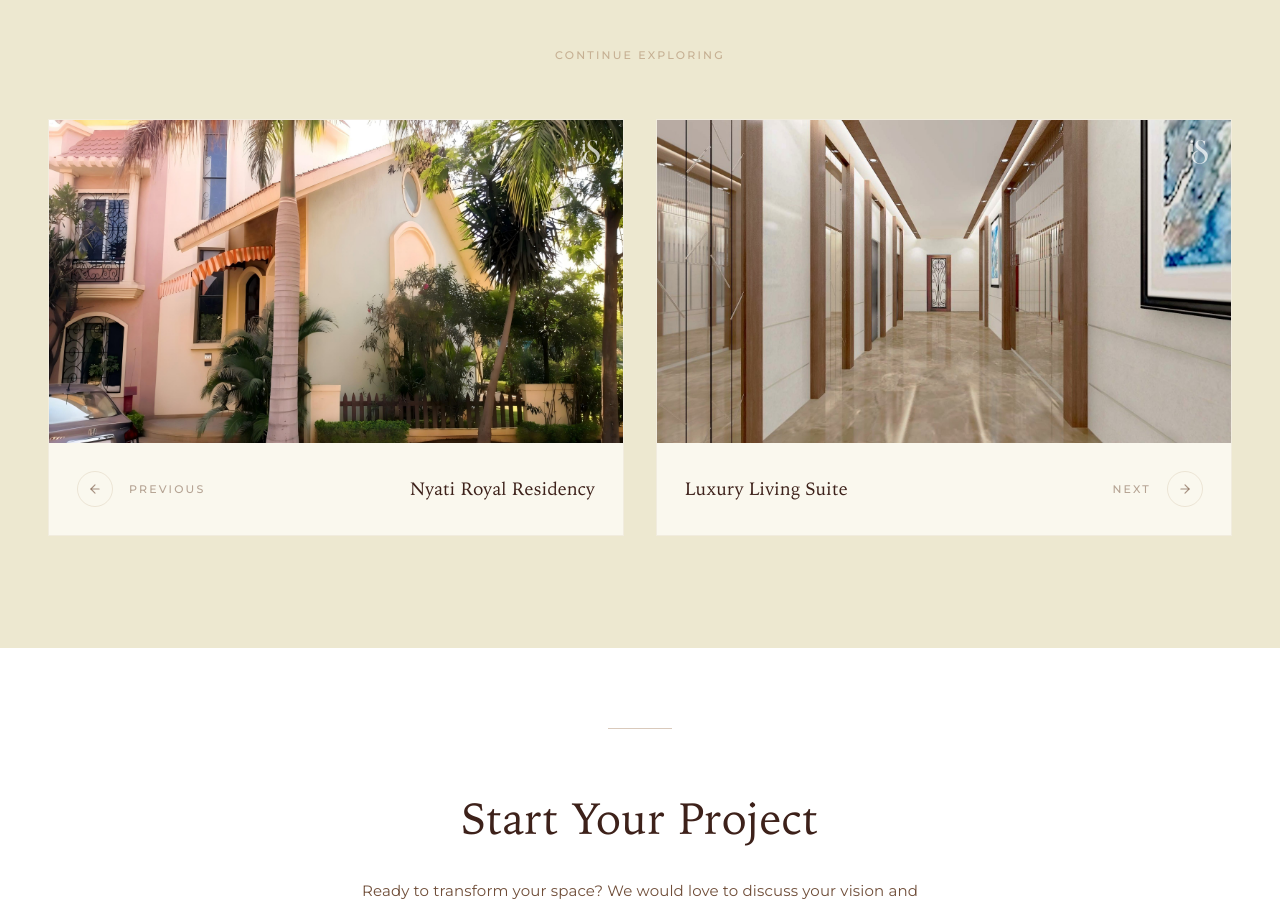
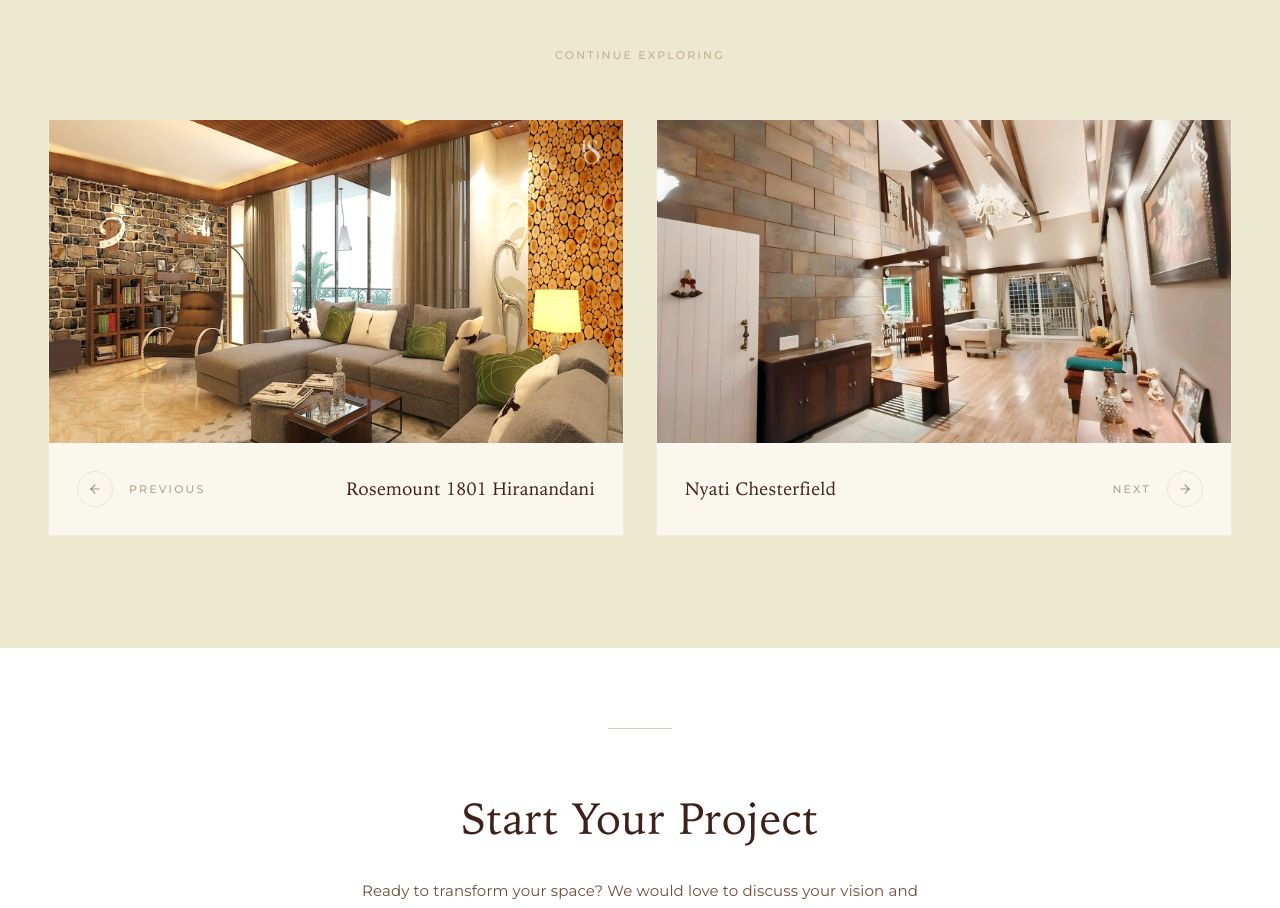
Before and after one commit to aaditya09750/ISketch, a Next.js app: page /portfolio/asteria-courtyard in a window 1280 px wide. Shown: the part 4620-5528 px from the top of the page. Built offline with nearby package versions, Linux system fonts and the light colour scheme.

Commit message:
fix(data): fixed the data mismatched for projects...

```diff
--- a/app/(marketing)/projects/_components/projects-content.tsx
+++ b/app/(marketing)/projects/_components/projects-content.tsx
@@ -8,13 +8,12 @@ import { Container } from "@/components/shared/container"
 import { CTASection } from "@/components/shared/cta-section"
 import { ProjectCard } from "@/components/shared/project-card"
 import IsketchLogo from "@/components/shared/isketch-logo"
-import { portfolioProjects } from "@/data/projects"
-import { projectDetails } from "@/data/projects"
+import { studioProjects, projectDetails } from "@/data/projects"
 
 /* ------------------------------------------------------------------ */
-/*  Enrich portfolio data with descriptions from projectDetails        */
+/*  Enrich studio projects data with details                          */
 /* ------------------------------------------------------------------ */
-const allProjects = portfolioProjects.map((p, i) => {
+const allProjects = studioProjects.map((p, i) => {
   const details = projectDetails[p.id]
   return {
     ...p,
--- a/data/projects.ts
+++ b/data/projects.ts
@@ -2,33 +2,68 @@ import type { ProjectSummary, ProjectDetail } from "@/types"
 
 export type { ProjectSummary, ProjectDetail }
 
-export const featuredProjects = [
+export const studioProjects: ProjectSummary[] = [
   {
-    id: 1,
+    id: "asteria-courtyard",
     title: "Asteria Courtyard",
     location: "Thane",
+    category: "Residential",
     image: "/images/projects/asteria-courtyard/cover.jpg",
-    href: "/portfolio/asteria-courtyard",
+    aspectRatio: "auto",
   },
   {
-    id: 2,
+    id: "nyati-chesterfield",
     title: "Nyati Chesterfield",
     location: "Pune",
+    category: "Residential",
     image: "/images/projects/nyati-chesterfield/cover.jpg",
-    href: "/portfolio/nyati-chesterfield",
+    aspectRatio: "auto",
   },
   {
-    id: 3,
+    id: "revanta-residence",
     title: "Revanta Residence",
     location: "Mumbai",
+    category: "Residential",
     image: "/images/projects/revanta-residence/cover.png",
-    href: "/portfolio/revanta-residence",
+    aspectRatio: "auto",
+  },
+  {
+    id: "rosehill-hiranandani",
+    title: "Rosehill Hiranandani Estate",
+    location: "Thane",
+    category: "Residential",
+    image: "/images/projects/rosehill-hiranandani/cover.jpg",
+    aspectRatio: "auto",
+  },
+  {
+    id: "rosemount-1601",
+    title: "Rosemount 1601 Hiranandani",
+    location: "Thane",
+    category: "Residential",
+    image: "/images/projects/rosemount-1601/cover.png",
+    aspectRatio: "auto",
+  },
+  {
+    id: "rosemount-1801",
+    title: "Rosemount 1801 Hiranandani",
+    location: "Thane",
+    category: "Residential",
+    image: "/images/projects/rosemount-1801/cover.jpg",
+    aspectRatio: "auto",
   },
 ]
 
+export const featuredProjects = studioProjects.slice(0, 3).map((p, idx) => ({
+  id: idx + 1,
+  title: p.title,
+  location: p.location,
+  image: p.image,
+  href: `/portfolio/${p.id}`,
+}))
+
 export const portfolioProjects: ProjectSummary[] = [
   {
-    id: "asteria-courtyard",
+    id: "asteria-courtyard-entry",
     title: "Asteria Entrance & Vestibule",
     location: "Thane",
     category: "Residential",
@@ -52,7 +87,7 @@ export const portfolioProjects: ProjectSummary[] = [
     aspectRatio: "auto",
   },
   {
-    id: "hiranandani-estate",
+    id: "asteria-courtyard-grounds",
     title: "Asteria Courtyard Grounds",
     location: "Thane",
     category: "Residential",
@@ -188,8 +223,8 @@ export const projectDetails: Record<string, ProjectDetail> = {
       { label: "Location", value: "Thane, India" },
       { label: "Style", value: "Classic Luxury" },
     ],
-    nextProject: { slug: "luxury-living-suite", title: "Luxury Living Suite" },
-    prevProject: { slug: "nyati-royal-residency", title: "Nyati Royal Residency" },
+    nextProject: { slug: "nyati-chesterfield", title: "Nyati Chesterfield" },
+    prevProject: { slug: "rosemount-1801", title: "Rosemount 1801 Hiranandani" },
   },
   "nyati-chesterfield": {
     title: "Nyati Chesterfield",
@@ -340,6 +375,26 @@ export const projectDetails: Record<string, ProjectDetail> = {
     nextProject: { slug: "asteria-courtyard", title: "Asteria Courtyard" },
     prevProject: { slug: "rosemount-1601", title: "Rosemount 1601 Hiranandani" },
   },
+  "asteria-courtyard-entry": {
+    title: "Asteria Entrance & Vestibule",
+    location: "Thane, India",
+    category: "Residential",
+    year: "2024",
+    scope: "Foyer Design",
+    description:
+      "A sanctuary entry featuring intricate laser-cut art panels, mahogany trim, and ambient warm light.",
+    challenge:
+      "Creating an opulent entrance statement that balances privacy and open light flow.",
+    solution:
+      "Custom etched glass panels framed in mahogany and antique brass hardware.",
+    images: ["/images/gallery/gallery-01.jpg", "/images/gallery/gallery-04.jpg"],
+    details: [
+      { label: "Location", value: "Thane, India" },
+      { label: "Style", value: "Classic Luxury" },
+    ],
+    nextProject: { slug: "luxury-living-suite", title: "Luxury Living Suite" },
+    prevProject: { slug: "rosemount-1801", title: "Rosemount 1801 Hiranandani" },
+  },
   "luxury-living-suite": {
     title: "Luxury Living Suite",
     location: "Mumbai, India",
@@ -358,7 +413,7 @@ export const projectDetails: Record<string, ProjectDetail> = {
       { label: "Style", value: "Modern Sophistication" },
     ],
     nextProject: { slug: "grand-reception-hall", title: "Grand Reception Hall" },
-    prevProject: { slug: "asteria-courtyard", title: "Asteria Courtyard" },
+    prevProject: { slug: "asteria-courtyard-entry", title: "Asteria Entrance & Vestibule" },
   },
   "grand-reception-hall": {
     title: "Grand Reception Hall",
@@ -377,10 +432,10 @@ export const projectDetails: Record<string, ProjectDetail> = {
       { label: "Location", value: "Mumbai, India" },
       { label: "Style", value: "Contemporary Classic" },
     ],
-    nextProject: { slug: "hiranandani-estate", title: "Asteria Courtyard Grounds" },
+    nextProject: { slug: "asteria-courtyard-grounds", title: "Asteria Courtyard Grounds" },
     prevProject: { slug: "luxury-living-suite", title: "Luxury Living Suite" },
   },
-  "hiranandani-estate": {
+  "asteria-courtyard-grounds": {
     title: "Asteria Courtyard Grounds",
     location: "Thane, India",
     category: "Residential",
@@ -418,7 +473,7 @@ export const projectDetails: Record<string, ProjectDetail> = {
       { label: "Style", value: "Contemporary Luxury" },
     ],
     nextProject: { slug: "rosemount-royal-suite", title: "Rosemount Royal Residence" },
-    prevProject: { slug: "hiranandani-estate", title: "Asteria Courtyard Grounds" },
+    prevProject: { slug: "asteria-courtyard-grounds", title: "Asteria Courtyard Grounds" },
   },
   "rosemount-royal-suite": {
     title: "Rosemount Royal Residence",
```
Also changed, not shown: 1 other file (tests, documents, lock files or other folders).
